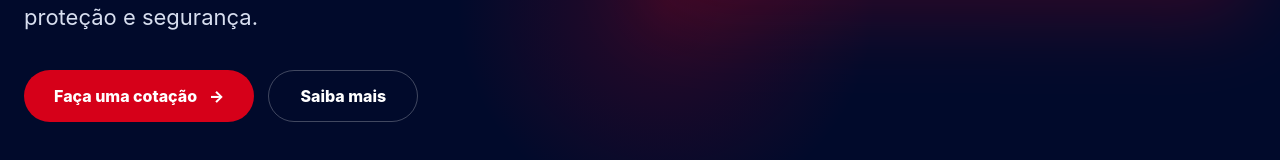
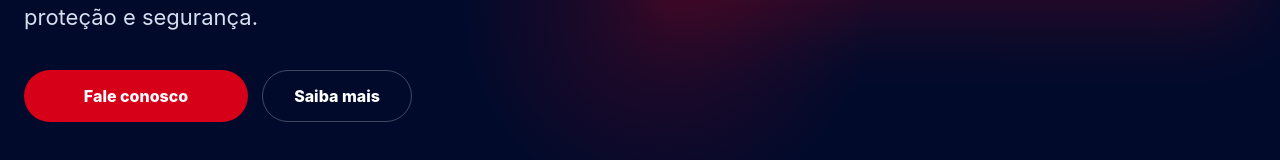
Before and after one commit to twostacktech/SafeLife-Front, a React (Vite) app: page / in a window 1280 px wide. Shown: the part 640-800 px from the top of the page. Built offline with nearby package versions, Linux system fonts and the light colour scheme.

Commit message:
fix:ajusta botoes

```diff
--- a/src/components/CTA.tsx
+++ b/src/components/CTA.tsx
@@ -7,9 +7,15 @@ export default function CTA() {
           Faça uma simulação rápida e descubra o plano ideal para você e sua
           família.
         </p>
-        <button className="btn-white" type="button">
+        <a
+          href="https://api.whatsapp.com/send?phone=5511957943523&text=Olá%20SafeLife%2C%20gostaria%20de%20saber%20mais%20sobre%20os%20seguros%20de%20vida."
+          target="_blank"
+          rel="noopener noreferrer"
+          className="btn-white"
+          style={{ display: 'center', textDecoration: 'none' }}
+        >
           Quero contratar agora <span>→</span>
-        </button>
+        </a>
       </div>
     </section>
   )
--- a/src/components/Hero.tsx
+++ b/src/components/Hero.tsx
@@ -26,6 +26,11 @@ const heroImages = [
 export default function Hero() {
   const [activeImage, setActiveImage] = useState(0)
 
+  const scrollToFAQ = () => {
+    const el = document.getElementById("faq")
+    if (el) el.scrollIntoView({ behavior: "smooth" })
+  }
+
   useEffect(() => {
     const intervalId = window.setInterval(() => {
       setActiveImage((currentImage) => (currentImage + 1) % heroImages.length)
@@ -46,10 +51,19 @@ export default function Hero() {
           </p>
 
           <div className="hero-buttons">
-            <button className="btn-primary" type="button">
-              Faça uma cotação <span>→</span>
-            </button>
-            <button className="btn-secondary" type="button">
+            <a
+              href="https://api.whatsapp.com/send?phone=5511957943523&text=Olá%20SafeLife%2C%20gostaria%20de%20saber%20mais%20sobre%20os%20seguros%20de%20vida."
+              target="_blank"
+              rel="noopener noreferrer"
+              className="btn-primary"
+            >
+              Fale conosco
+            </a>
+            <button
+              className="btn-secondary"
+              type="button"
+              onClick={scrollToFAQ}
+            >
               Saiba mais
             </button>
           </div>
```
